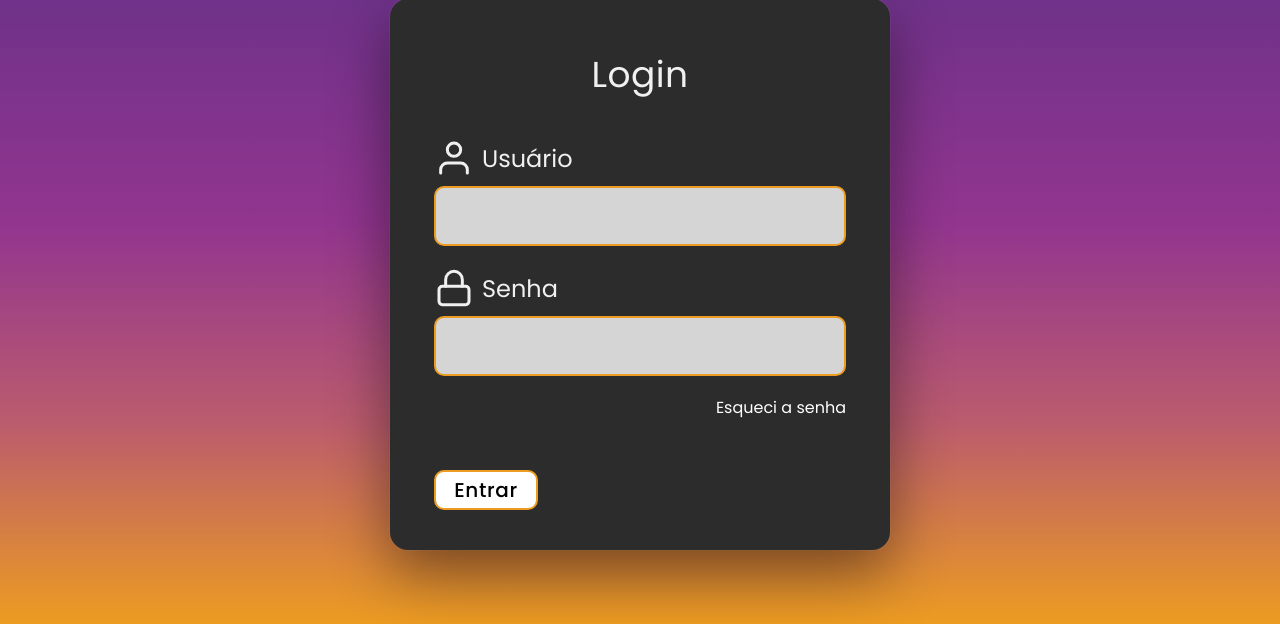
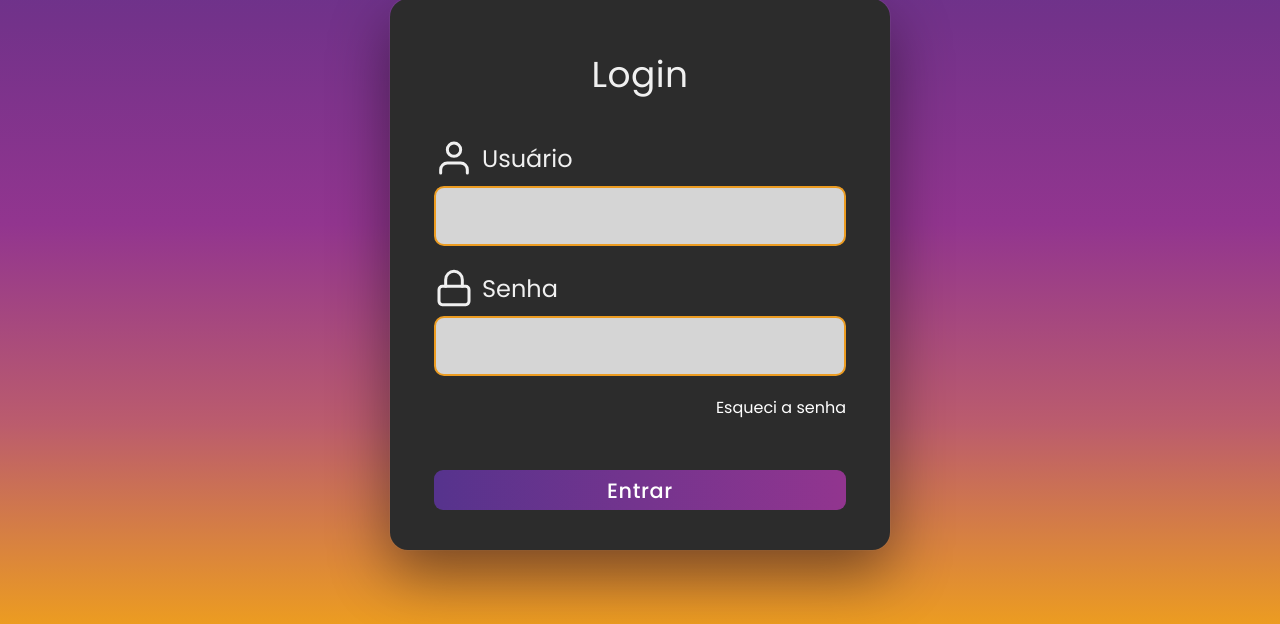
Before and after one commit to vinicius-10/CertificadoraCompetencia3, a Flask app: template app/templates/login.html in a window 1280 px wide. Shown: the part 176-800 px from the top of the page. Run offline with Flask 3, Linux system fonts and the light colour scheme; the template is opened without the code that fills it, so the values that code supplies are empty.

Commit message:
att design botao e borda de foco field

```diff
--- a/app/static/css/login.css
+++ b/app/static/css/login.css
@@ -137,7 +137,7 @@ main {
 }
 
 .field input:focus {
-  box-shadow: 0 0 0 0.15625rem var(--purple);
+  box-shadow: 0 0 0 0.25rem var(--purple);
 }
 
 /* ── FORGOT PASSWORD ── */
@@ -162,14 +162,14 @@ main {
 /* ── LOGIN BUTTON ── */
 .btn-login {
   margin-top: 1.75rem;
-  width: 25.245%;
+  width: 100%;
   height: var(--btn-height);
-  border: 0.125rem #EC9C21 solid;
-  border-radius: 0.625rem;
-  background: #fff;
-  color: #000000;
+  border: none;
+  border-radius: 0.5625rem;
+  background: linear-gradient(90deg, var(--purple), var(--magenta));
+  color: #fff;
   font-family: 'Poppins', sans-serif;
-  font-size: 1.25rem;
+  font-size: 1.3rem;
   font-weight: 500;
   letter-spacing: 0.0375rem;
   cursor: pointer;
```
